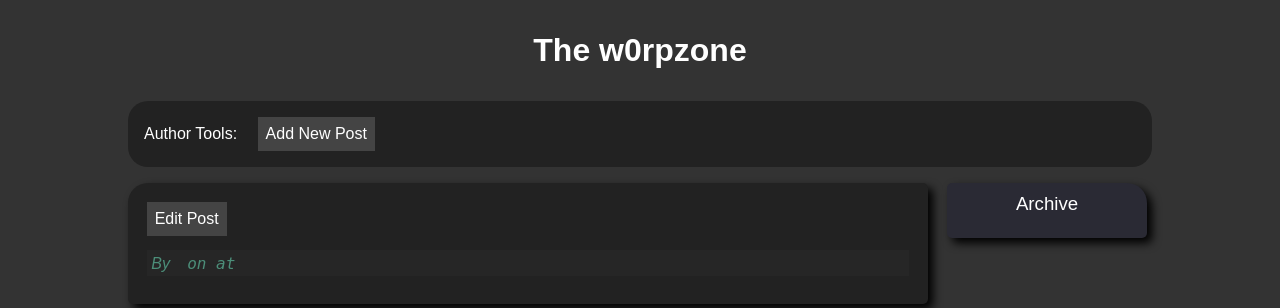
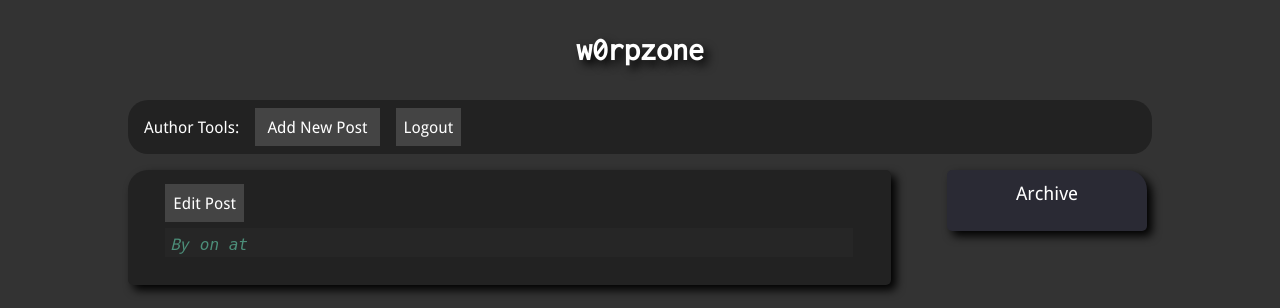
Before and after one commit to w0rp/w0rpzone, a Django app: template template/blog/detail.dj.htm in a window 1280 px wide. Shown: the top 308 px of the page. Run offline with Django 3.2, Linux system fonts and the light colour scheme; the template is opened without the code that fills it, so the values that code supplies are empty; the visitor is signed in with stand-in values (Sample User, id 1); parts of the project's set-up code (start-up, migrations or seed data) failed here and were passed over; some libraries are stand-ins or nearby versions; some web fonts are replaced.

Commit message:
Added a log out feature, and all auth URLs are now public, because they are hard enough to hide and it makes little difference. Logout and login URLs redirect in a sensible way. CSS and so on has been restructured to put more in the context of the global site.

```diff
--- a/blog/urls.py
+++ b/blog/urls.py
@@ -15,9 +15,14 @@ from .feed import LatestArticleFeed
 
 urlpatterns = patterns("blog.views",
     # Loading the main site gets you page 1.
-    (r"^$", ArticlePageView.as_view(), {"page": "1"}),
+    url(r"^$", ArticlePageView.as_view(), {"page": "1"},
+        name= "blog-home",
+    ),
     # Redirect the first page back to the blog main page, for SEO.
     redir(r"^page/0*1/$", "/blog"),
+    # Redirect appending "login" to the blog URL to the right login URL,
+    # which will redirect back to the blog.
+    redir(r"^login/$", "/login/?next=/blog"),
     url(
         r"^page/(?P<page>[\d]+)/$",
         ArticlePageView.as_view(),
--- /dev/null
+++ b/media/css/base.css
@@ -0,0 +1,53 @@
+/* Base CSS styles for the entire website */
+
+/* Reset absolutely everything to border-box, which makes more sense */
+*, *:before, *:after {
+    box-sizing: border-box;
+    -moz-box-sizing: border-box;
+}
+
+body {
+    padding: 0;
+    margin: 0;
+
+    font-family: "Droid Sans", sans-serif;
+}
+
+a {
+    /* Reset link colors to inherit, so they don't differ. */
+    color: inherit;
+    cursor: pointer;
+}
+
+a.button,
+button {
+    padding: 0.5em;
+
+    font-size: 12pt;
+    font-family: "Droid Sans", sans-serif;
+    text-decoration: none;
+
+    border: 0;
+
+    -moz-user-select: none;
+    -webkit-user-select: none;
+    -ms-user-select: none;
+    user-select: none;
+}
+
+button + button,
+a.button + a.button,
+button + a.button,
+a.button + button {
+    margin-left: 1em;
+}
+
+pre {
+    white-space: pre-wrap;
+}
+
+code {
+    font-size: 12pt;
+    font-family: "Inconsolata", monospace;
+    font-weight: normal;
+}
--- a/media/css/blog/main.css
+++ b/media/css/blog/main.css
@@ -1,55 +1,18 @@
-/* Reset absolutely everything to border-box, which makes more sense */
-*, *:before, *:after {
-    box-sizing: border-box;
-    -moz-box-sizing: border-box;
-}
-
 body {
     background-color: #333;
     color: white;
-
-    padding: 0;
-    margin: 0;
-
-    font-family: "Droid Sans", sans-serif;
 }
 
-a {
-    /* Reset link colors to inherit, so they don't differ. */
-    color: inherit;
-    cursor: pointer;
+a.button,
+button {
+    background-color: #444;
+    color: white;
 }
 
-button {
-    padding: 0.5em;
-
-    font-size: 12pt;
-    font-family: "Droid Sans", sans-serif;
-
-    background-color: #444;
-    color: white;
-
-    border: 0;
-
-    -moz-user-select: none;
-    -webkit-user-select: none;
-    -ms-user-select: none;
-    user-select: none;
-}
-
+a.button.toggled,
 button.toggled {
     background-color: white;
     color: #444;
-}
-
-pre {
-    white-space: pre-wrap;
-}
-
-code {
-    font-size: 12pt;
-    font-family: "Inconsolata", monospace;
-    font-weight: normal;
 }
 
 input, textarea {
@@ -76,7 +39,8 @@ article:not(:first-child) {
 }
 
 article {
-    padding: 1em 1em 0.5em 1em;
+    padding: 1em 2em 0.5em 2em;
+    margin: 0 2em 0 0;
 
     font-size: 14pt;
 
@@ -107,9 +71,17 @@ article h5 {
     margin: 0.5em 0;
 }
 
+article p {
+    line-height: 1.5em;
+}
+
 article strong {
     font-weight: bold;
     color: #fff;
+}
+
+article pre > code {
+    padding: 0.5em;
 }
 
 article > header {
@@ -180,14 +152,21 @@ body > footer {
 
 /* The blog site header */
 
-body > header .blog_link {
-    text-decoration: none;
-}
-
 body > header .blog_title {
     margin: 1em 0;
 
     text-align: center;
+
+    text-shadow: black 5px 5px 10px;
+    font-family: "Inconsolata", monospace;
+
+    -moz-user-select: none;
+    -webkit-user-select: none;
+    -ms-user-select: none;
+}
+
+body > header .blog_link {
+    text-decoration: none;
 }
 
 /* The blog site footer */
@@ -312,9 +291,6 @@ form > ul > li.error > ul.errorlist > li {
     margin-top: 0.25em;
 }
 
-#main > nav > aside.article_archive {
-}
-
 /* Author tools */
 
 body > header > menu.author_utils {
--- a/media/css/blog/public.css
+++ b/media/css/blog/public.css
@@ -58,3 +58,9 @@
     border-radius: 0 2em 2em 0;
     padding: 0.5em 0.75em 0.5em 0.5em;
 }
+
+#main > nav > aside.article_archive > ol {
+    font-size: 12pt;
+    font-family: "Inconsolata", monospace;
+    font-weight: normal;
+}
--- a/template/blog/base.dj.htm
+++ b/template/blog/base.dj.htm
@@ -1,39 +1,22 @@
-<!DOCTYPE html>
-<html lang="en">
-  <head>
-    <meta charset="UTF-8" />
+{% extends "global.dj.htm" %}
 
-    <!-- Licenses for software used in this page. -->
-    <link rel="license" type="text/plain" href="{{MEDIA_URL}}text/highlight_license" title="Licence for hightlight.js" />
+{% block head %}
+  <link rel="alternate" type="application/rss+xml" title="w0rpzone Articles Feed" href="/blog/latest/feed">
 
-    <link rel="alternate" type="application/rss+xml"
-      title="w0rpzone Articles Feed" href="/blog/latest/feed">
+  <link rel="stylesheet" type="text/css" href="{{MEDIA_URL}}css/blog/main.css" />
+{% endblock %}
 
-    {% if debug %}
-    <script type="text/javascript" src="{{MEDIA_URL}}js/jquery-2.0.3.js"></script>
-    {% else %}
-    <script type="text/javascript" src="{{MEDIA_URL}}js/jquery-2.0.3.min.js"></script>
-    {% endif %}
-
-    <script type="text/javascript" src="{{MEDIA_URL}}js/highlight.pack.js"></script>
-
-    <script type="text/javascript" src="{{MEDIA_URL}}js/soverflow_like_highlight.js"></script>
-
-    <link rel="stylesheet" type="text/css" href="{{MEDIA_URL}}css/inconsolata.css" />
-    <link rel="stylesheet" type="text/css" href="{{MEDIA_URL}}css/highlight_obsidian.css" />
-    <link rel="stylesheet" type="text/css" href="{{MEDIA_URL}}css/blog/main.css" />
-
-    {% block head %}
-    {% endblock %}
-  </head>
-  <body>
+{% block body %}
     <header>
-      <h1 class="blog_title"><a class="blog_link" href="/blog">The w0rpzone</a></h1>
+      <h1 class="blog_title"><a class="blog_link" href="/blog">w0rpzone</a></h1>
       {% if user.is_authenticated %}
         <menu class="author_utils">
           <span class="description">Author Tools</span>
-          <a href="{% url "blog.views.new_article_view" %}">
-          <button type="button">Add New Post</button>
+          <a class="button" href="{% url "blog.views.new_article_view" %}">
+            Add New Post
+          </a>
+          <a class="button" href="{% url "django.contrib.auth.views.logout" %}?next={{ request.path }}">
+            Logout
           </a>
         </menu>
       {% endif %}
@@ -45,8 +28,8 @@
       <div class="license">
         <a class="license_image_link" rel="license" href="http://creativecommons.org/licenses/by/3.0/deed.en_US"><img alt="Creative Commons License" style="border-width:0" src="http://i.creativecommons.org/l/by/3.0/88x31.png" /></a>
         All blog content is licensed to respective authors under a
+        wat
         <a rel="license" href="http://creativecommons.org/licenses/by/3.0/deed.en_US">Creative Commons Attribution 3.0 Unported License</a>.
       </div>
     </footer>
-  </body>
-</html>
+{% endblock %}
--- a/template/blog/include/article.dj.htm
+++ b/template/blog/include/article.dj.htm
@@ -4,8 +4,8 @@
 <article>
   <header>
     {% if user.is_authenticated %}
-      <a href="{% url "blog.views.edit_article_view" article.slug %}">
-        <button type="button" class="edit_post">Edit Post</button>
+      <a class="button" href="{% url "blog.views.edit_article_view" article.slug %}">
+        Edit Post
       </a>
     {% endif %}
     {% if not full_article %}
--- /dev/null
+++ b/template/global.dj.htm
@@ -0,0 +1,31 @@
+<!DOCTYPE html>
+{% spaceless %}
+<html lang="en">
+  <head>
+    <meta charset="UTF-8" />
+
+    {% if debug %}
+    <script type="text/javascript" src="{{MEDIA_URL}}js/jquery-2.0.3.js"></script>
+    {% else %}
+    <script type="text/javascript" src="{{MEDIA_URL}}js/jquery-2.0.3.min.js"></script>
+    {% endif %}
+
+    <script type="text/javascript" src="{{MEDIA_URL}}js/highlight.pack.js"></script>
+
+    <script type="text/javascript" src="{{MEDIA_URL}}js/soverflow_like_highlight.js"></script>
+
+    <!-- Licenses for software used in this page. -->
+    <link rel="license" type="text/plain" href="{{MEDIA_URL}}text/highlight_license" title="Licence for hightlight.js" />
+
+    <link rel="stylesheet" type="text/css" href="{{MEDIA_URL}}css/droidsans.css" />
+    <link rel="stylesheet" type="text/css" href="{{MEDIA_URL}}css/inconsolata.css" />
+    <link rel="stylesheet" type="text/css" href="{{MEDIA_URL}}css/highlight_obsidian.css" />
+    <link rel="stylesheet" type="text/css" href="{{MEDIA_URL}}css/base.css" />
+
+    {% block head %}{% endblock %}
+  </head>
+  <body>
+    {% block body %}{% endblock %}
+  </body>
+</html>
+{% endspaceless %}
--- a/urls.py
+++ b/urls.py
@@ -1,6 +1,9 @@
 from django.conf.urls import patterns, include, url
 from django.contrib import admin
-from django.contrib.auth.views import login as login_view
+from django.contrib.auth.views import (
+    login as login_view,
+    logout as logout_view
+)
 from django.conf.urls.static import static
 from django.conf import settings
 from django.views.generic import TemplateView
@@ -14,6 +17,9 @@ urlpatterns = patterns("",
     (settings.ADMIN_REGEX, include(admin.site.urls)),
     url(settings.LOGIN_REGEX, login_view, {
         "template_name": "registration/login.dj.htm",
+    }),
+    url(settings.LOGOUT_REGEX, logout_view, {
+        "next_page": settings.LOGOUT_REDIRECT_URL,
     }),
     # Include all of the blog app urls.
     (r"^blog/", include("blog.urls")),
--- a/w0rplib/admin.py
+++ b/w0rplib/admin.py
@@ -1,5 +1,7 @@
 from django.contrib import admin as dj_admin
 from django.core.management.base import BaseCommand
+
+from functools import wraps
 
 def register_for(model):
     def inner(cls):
```
Also changed, not shown: settings_base.py (+20 -2 lines), template/index.dj.htm (+10 -8 lines).
